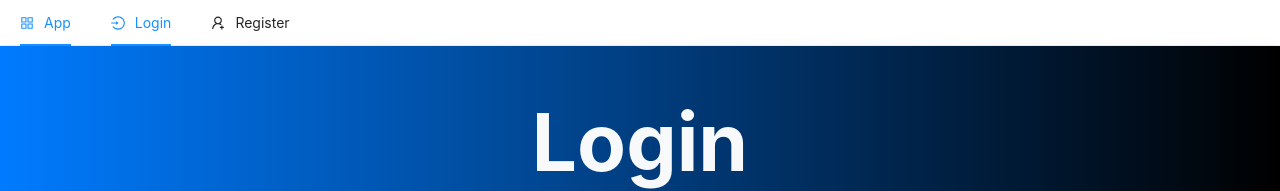
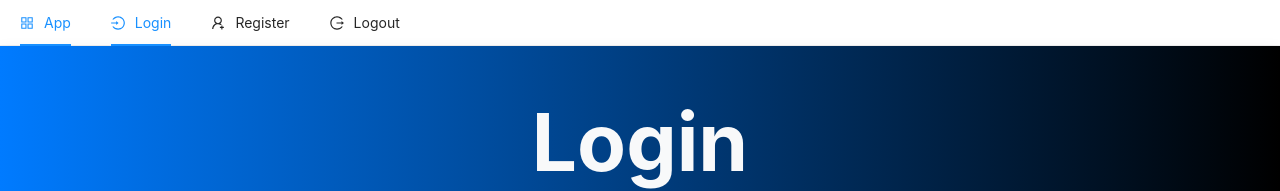
Before and after one commit to cmd-ctrl-q/elearning-marketplace, a Next.js app: page /login in a window 1280 px wide. Shown: the top 191 px of the page. Built offline with nearby package versions, Linux system fonts and the light colour scheme; no server answers.

Commit message:
add logout functionality on client side

```diff
--- a/components/TopNav.js
+++ b/components/TopNav.js
@@ -1,21 +1,39 @@
-import { useState, useEffect } from 'react';
+import { useState, useEffect, useContext } from 'react';
+import axios from 'axios';
 import { Menu } from 'antd';
 import Link from 'next/link';
 import {
   AppstoreOutlined,
   LoginOutlined,
+  LogoutOutlined,
   UserAddOutlined,
 } from '@ant-design/icons';
+import { Context } from '../context';
+import { useRouter } from 'next/router';
+import { toast } from 'react-toastify';
 
 const { Item } = Menu;
 
 export const TopNav = () => {
   const [current, setCurrent] = useState('');
 
+  const { state, dispatch } = useContext(Context);
+
+  const router = useRouter();
+
   useEffect(() => {
     typeof window !== 'undefined' && setCurrent(window.location.pathname);
     console.log(window.location.pathname);
   }, [setCurrent]);
+
+  const logout = async () => {
+    dispatch({ type: 'LOGOUT' });
+    window.localStorage.removeItem('user');
+    const { data } = await axios.get('/api/logout');
+    toast(data.message);
+    window.location.pathname = '/login';
+    router.push('/login');
+  };
 
   return (
     <Menu mode='horizontal' selectedKeys={[current]}>
@@ -48,6 +66,15 @@
           <a>Register</a>
         </Link>
       </Item>
+
+      <Item
+        key='/logout'
+        onClick={logout}
+        icon={<LogoutOutlined />}
+        className='float-right'
+      >
+        Logout
+      </Item>
     </Menu>
   );
 };
--- a/pages/login.js
+++ b/pages/login.js
@@ -1,8 +1,9 @@
 import { useState, useContext } from 'react';
+import { useRouter } from 'next/router';
+import Link from 'next/link';
 import axios from 'axios';
 import { toast } from 'react-toastify';
 import { SyncOutlined } from '@ant-design/icons/lib/icons';
-import Link from 'next/link';
 import { Context } from '../context';
 
 const Login = () => {
@@ -12,6 +13,9 @@
 
   // global state
   const { state, dispatch } = useContext(Context);
+
+  // router for redirecting user
+  const router = useRouter();
 
   const handleSubmit = async (e) => {
     e.preventDefault();
@@ -32,6 +36,9 @@
       // save in local storage
       window.localStorage.setItem('user', JSON.stringify(data));
       setLoading(false);
+      // redirect user
+      window.location.pathname = '/';
+      router.push('/');
     } catch (err) {
       setLoading(false);
       toast.error(err.response.data);
```
